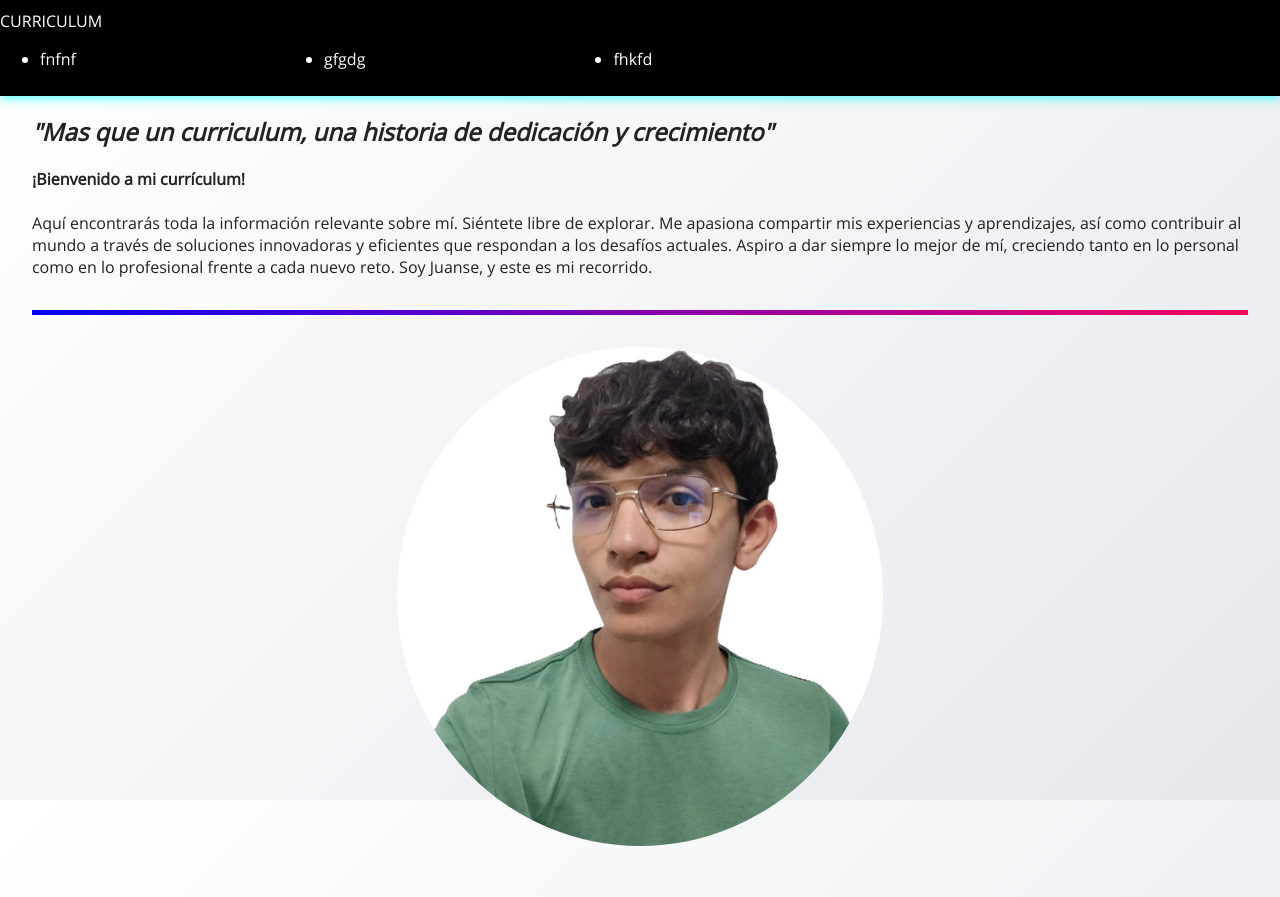
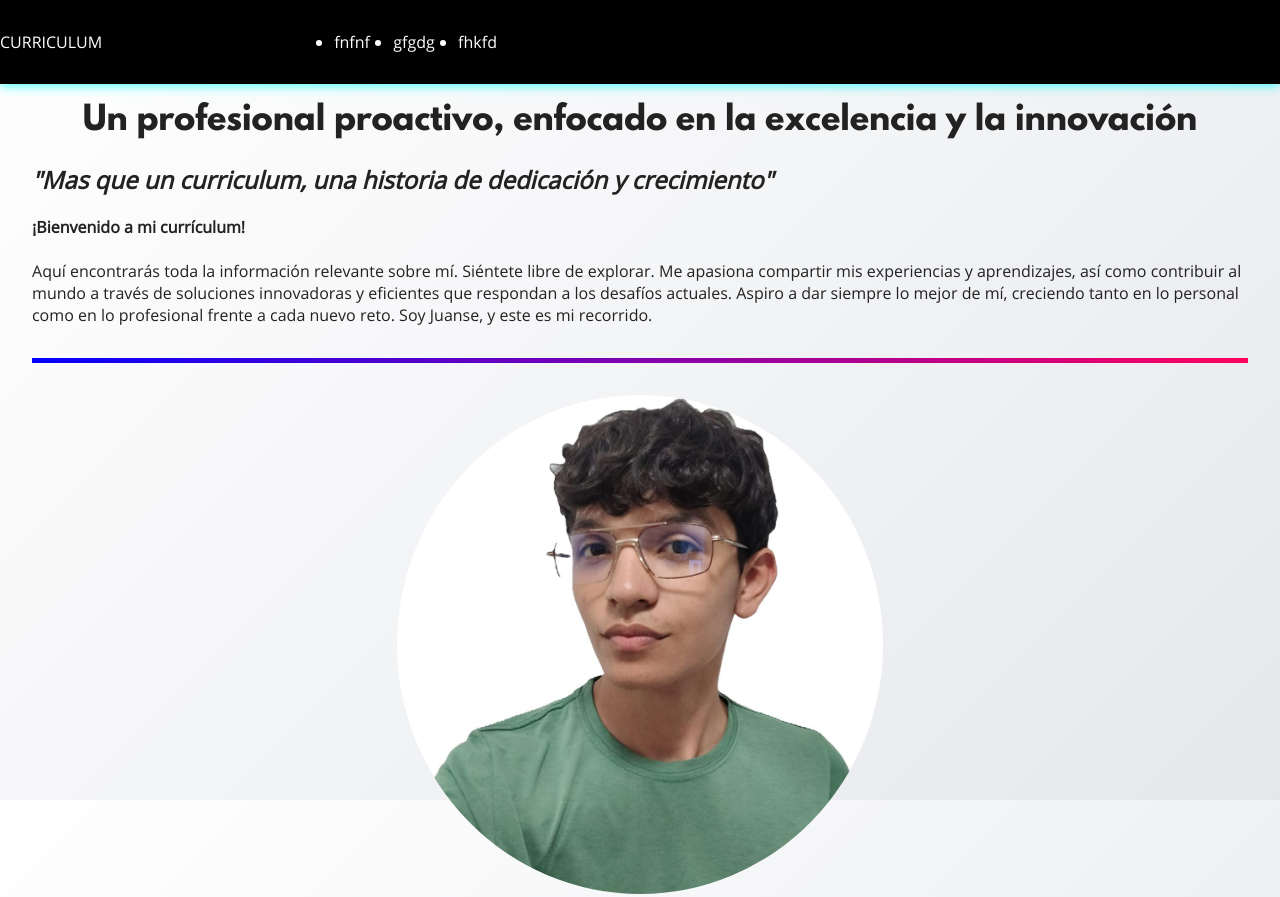
Before and after one commit to Sebas404040/Sebas404040.github.io, a plain HTML site: page index.html in a window 1280 px wide. Shown: the top 897 px of the page. Drawn offline with Linux system fonts and the light colour scheme.

Commit message:
feat: :construction: Working on nav tab
Nav tab configurations and positionating

none

```diff
--- a/Diseño.css
+++ b/Diseño.css
@@ -22,7 +22,7 @@
 
 #Titulo {
     font-family: "miFuente2", sans-serif;
-    text-align: center;
+    text-align: center
 }
 
 header{
@@ -44,6 +44,7 @@ body {
   font-family: 'OpenSans', sans-serif;
   margin: 0;
   padding: 2rem;
+  padding-top: 80px;
 }
 
 #imagen {
@@ -199,12 +200,13 @@ body {
   width: 100%;
   background-color: #000000;
   color: #fff;
-  padding: 10px 0;
+  padding: 15px 0;
   position: fixed;
   top: 0;
   left: 0;
   z-index: 1000;
   box-shadow: 0 2px 10px rgba(0, 255, 255, 0.7);
+  text-align: center;
 }
 
 #Opciones {
@@ -212,3 +214,9 @@ body {
   flex-direction: row;
   gap: 20%;
 }
+
+#Contenedor_navegacion {
+  display: flex;
+  gap: 15%;
+  align-items: center;
+}
--- a/index.html
+++ b/index.html
@@ -11,11 +11,13 @@
             <div id="Titular">
                 CURRICULUM
             </div>
-            <ul id="Opciones">
-                <li>fnfnf</li>
-                <li>gfgdg</li>
-                <li>fhkfd</li>
-            </ul>
+            <div id="Atajos">
+                <ul id="Opciones">
+                    <li>fnfnf</li>
+                    <li>gfgdg</li>
+                    <li>fhkfd</li>
+                </ul>
+            </div>
         </div>
     </nav>
     <header>
```
